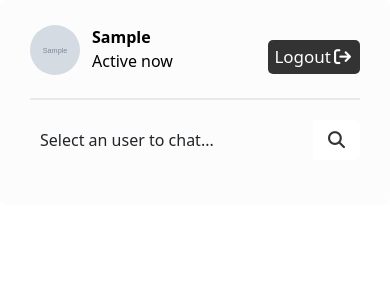
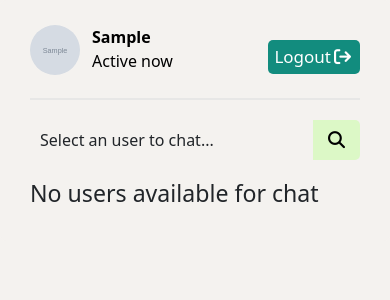
Before and after one commit to vikas965/chat-site, a PHP site: page / in a window 390 px wide. Shown: the top 300 px of the page. Run offline with PHP 8.4, Linux system fonts and the light colour scheme; the visitor is signed in with stand-in values (Sample User, id 1); tables that the repository leaves empty or names only in its code hold one stand-in row (values such as "Sample post"); grey boxes marked "Sample" are stand-in pictures.

Commit message:
Update index.php

```diff
--- a/index.php
+++ b/index.php
@@ -12,6 +12,7 @@ else{
     $user_data = mysqli_fetch_assoc($exe);
     $user_status = $user_data['cstatus'];
     $user_image = $user_data['cphoto'];
+    $user_uniq = $user_data['unique_id'];
 }
 
 ?>
@@ -44,13 +45,16 @@ else{
             align-items: center;
             justify-content: center;
             background-color: rgba(255, 255, 255, 0.399);
+
         }
         .wrappers{
             background: rgba(248, 248, 248, 0.447);
+
             width: 400px;
             /* border: solid 1px black; */
             box-shadow: rgba(0, 0, 0, 0.35) 0px 5px 15px;
             border-radius: 7px;
+            background: rgb(243, 239, 235);
             /* background: rgba(11, 70, 198, 0.646); */
 
         }
@@ -65,6 +69,7 @@ else{
 
         .users{
             padding:25px 30px;
+
         }
         .users header,.users-list a{
             display: flex;
@@ -100,9 +105,11 @@ else{
         .details span{
             text-transform:capitalize;
         }
+
+
         header .logout{
             color: #fff;
-            background: #333;
+            background: rgb(18,140,126);
             padding: 4px 6px;
             cursor: pointer;
             font-size: 17px;
@@ -138,6 +145,8 @@ else{
             opacity: 0;
             pointer-events: none;
             transition: all 0.3s ease;
+            background: #dcf8c6;
+            color: white;
         }
         .users .search input.active{
             pointer-events: auto;
@@ -148,16 +157,16 @@ else{
             height:40px;
             border: none;
             outline:none;
-            color: #333;
-            background: #fff;
+            color: black;
+            background: rgb(220,248,198);
             border-radius: 0 5px 5px 0;
             font-size: 17px;
             transition: all 0.2s ease;
         }
 
         .users .search button.active{
-            color: #fff;
-            background: #333;
+            color: rgb(220,248,198);
+            background: rgb(74, 72, 72);
         }
         .users .search button.active i::before{
             content: "\f00d";
@@ -166,6 +175,7 @@ else{
             margin-left: 10px;
         }
         .users-list{
+            /* background: white; */
             max-height: 350px;
             overflow-y: auto;
 
@@ -188,15 +198,23 @@ else{
         .users-list a .status-dot{
             font-size: 12px;
             color: #468869;
+            color: rgb(68, 219, 128);
         }
 
         .users-list a .content p{
             color: #67676a;
         }
 /* php offline class */
+
+
         .users-list a .status-dots{
             color: #ccc;
             font-size: 12px;
+            /* color: rgb(68, 219, 128); */
+        }
+
+        #last_msg{
+            color:rgb(57, 36, 36);
         }
 /* php offline class */
 
@@ -216,7 +234,9 @@ else{
             display: block;
             margin: 0;
             padding: 0;
-            background-color: rgba(255, 255, 255, 0.399);
+
+
+            background: rgb(244, 242, 239);
         }
         .wrappers{
             background: rgba(248, 248, 248, 0.447);
@@ -225,6 +245,7 @@ else{
             /* border: solid 1px black; */
             box-shadow: none;
             border-radius: 7px;
+            background: rgb(244, 242, 239);
             /* background: rgba(11, 70, 198, 0.646); */
 
         }
@@ -264,23 +285,39 @@ else{
         //   include "search.php";
           $get_users = "SELECT * FROM chatusers where cusername!='$user_name'";
           $users_exe = mysqli_query($con,$get_users);
-          if(mysqli_num_rows($users_exe)==1)
+          if(mysqli_num_rows($users_exe)==0)
           {
+
             echo "<h3>No users available for chat</h3>";
           }else{
           while($row= mysqli_fetch_assoc($users_exe))
           {
+            $frnd_id = $row['unique_id'];
+            $latest_msg = "SELECT * FROM messages where (out_msg_id='$user_uniq' and in_msg_id='$frnd_id') or (out_msg_id='$frnd_id' and in_msg_id='$user_uniq') ORDER BY msg_id DESC LIMIT 1";
+
+            $get_msg = mysqli_query($con,$latest_msg);
+            if(mysqli_num_rows($get_msg)>0){
+                $msg_result = mysqli_fetch_assoc($get_msg);
+
+            $last_msg = $msg_result['msg'];
+            }
+            else{
+                $last_msg = '.............';
+            }
+
+
+
             echo"<a href='chatarea.php?user_id={$row['unique_id']}'>
             <div class='content'>
                 <img src='users/{$row['cphoto']}'>
 
             <div class='details'>
                 <span>{$row['cusername']}</span>
-                <p>This is test message</p>
+                <p id='last_msg'>{$last_msg}</p>
             </div>
         </div>";
 
-        if($row['cstatus']=='Active'){
+        if($row['cstatus']=='Active now'){
         echo "
         <div class='status-dot'><i class='fas fa-circle'></i></div>
         </a>";}
```
